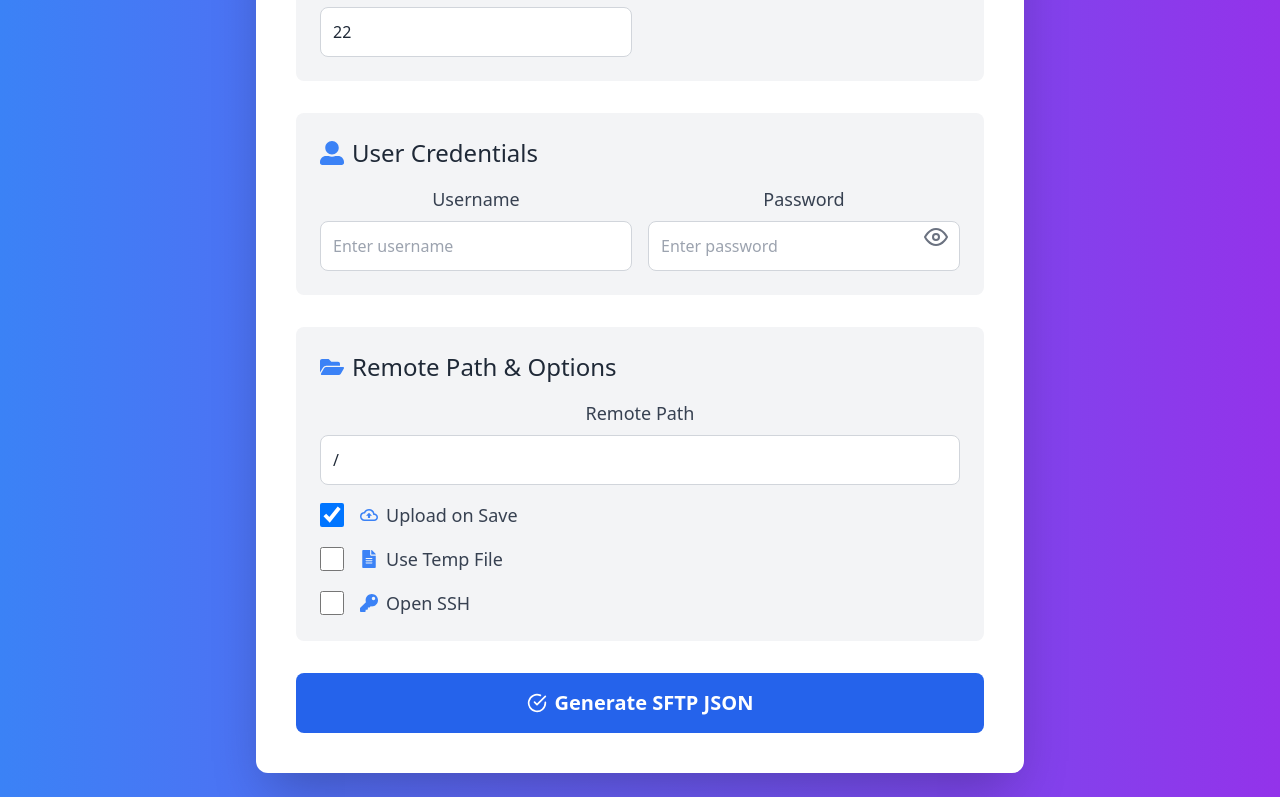
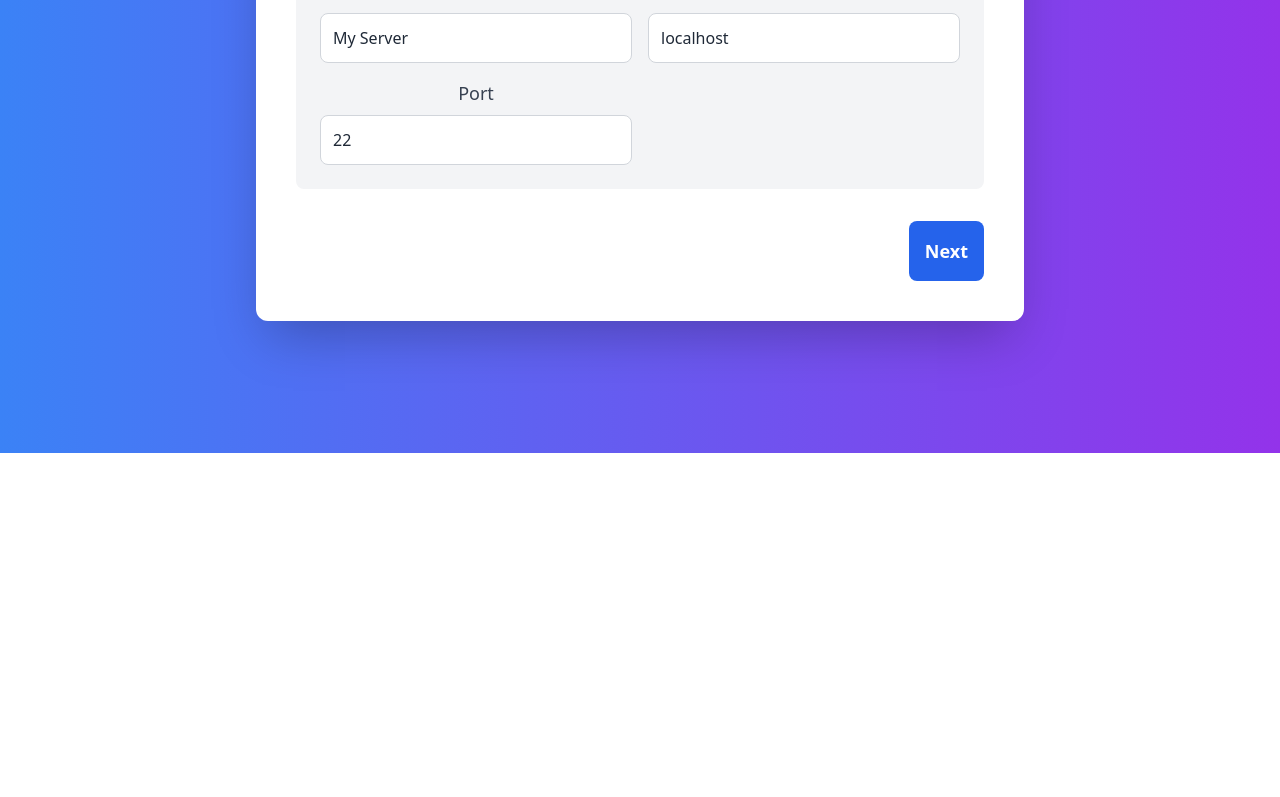
Before and after one commit to marcstampfli/sftp-generator, a React (Create React App) app: page / in a window 1280 px wide. Shown: the part 347-1144 px from the top of the page. After the commit the page ends 800 px from the top, so only its background shows below. Built offline with nearby package versions, Linux system fonts and the light colour scheme.

Commit message:
Added Form Wizard

```diff
--- a/package.json
+++ b/package.json
@@ -6,6 +6,7 @@
     "@testing-library/jest-dom": "^5.17.0",
     "@testing-library/react": "^13.4.0",
     "@testing-library/user-event": "^13.5.0",
+    "prismjs": "^1.29.0",
     "react": "^18.3.1",
     "react-dom": "^18.3.1",
     "react-icons": "^5.3.0",
--- a/src/SFTPForm.js
+++ b/src/SFTPForm.js
@@ -2,8 +2,10 @@ import React, { useState, useEffect, useRef } from 'react';
 import { toast, ToastContainer } from 'react-toastify';
 import 'react-toastify/dist/ReactToastify.css';
 import { FiCopy, FiDownload, FiCheckCircle, FiSun, FiMoon, FiEye, FiEyeOff } from 'react-icons/fi';
-import { FaServer, FaUserAlt, FaFolderOpen, FaFileAlt, FaKey } from 'react-icons/fa';
+import { FaServer, FaUserAlt, FaLock, FaFolderOpen, FaFileAlt, FaKey } from 'react-icons/fa';
 import { MdOutlineCloudUpload } from 'react-icons/md';
+import Prism from 'prismjs';
+import 'prismjs/themes/prism-tomorrow.css';
 
 const SFTPForm = () => {
   const [formData, setFormData] = useState({
@@ -11,21 +13,24 @@ const SFTPForm = () => {
     host: 'localhost',
     protocol: 'sftp',
     port: 22,
-    username: '',
+    username: 'username',
     password: '',
     remotePath: '/',
-    uploadOnSave: true,
+    uploadOnSave: false,
     useTempFile: false,
     openSsh: false,
   });
   const [generatedJSON, setGeneratedJSON] = useState('');
-  const [darkMode, setDarkMode] = useState(false);
+  const [darkMode, setDarkMode] = useState(() => JSON.parse(localStorage.getItem('darkMode')) || false);
   const [showPassword, setShowPassword] = useState(false);
+  const [step, setStep] = useState(1);
   const generatedContentRef = useRef(null);
 
   useEffect(() => {
     document.documentElement.classList.toggle('dark', darkMode);
-  }, [darkMode]);
+    localStorage.setItem('darkMode', JSON.stringify(darkMode));
+    if (generatedJSON) Prism.highlightAll();
+  }, [darkMode, generatedJSON]);
 
   const handleChange = (e) => {
     const { name, value } = e.target;
@@ -80,6 +85,14 @@ const SFTPForm = () => {
     setShowPassword((prevShowPassword) => !prevShowPassword);
   };
 
+  const nextStep = () => {
+    setStep((prevStep) => Math.min(prevStep + 1, 3));
+  };
+
+  const prevStep = () => {
+    setStep((prevStep) => Math.max(prevStep - 1, 1));
+  };
+
   return (
     <div className={`min-h-screen flex items-center justify-center p-6 transition-colors duration-300 ease-in-out ${darkMode ? 'bg-gray-900 text-white' : 'bg-gradient-to-r from-blue-500 to-purple-600 text-gray-800'}`}>
       <ToastContainer position="top-right" autoClose={3000} hideProgressBar={false} newestOnTop={false} closeOnClick rtl={false} pauseOnFocusLoss draggable pauseOnHover theme={darkMode ? 'dark' : 'light'} />
@@ -91,6 +104,7 @@ const SFTPForm = () => {
           </button>
         </div>
         <form onSubmit={handleSubmit} className="grid grid-cols-1 gap-8">
+          {step === 1 && (
             <div className={`flex flex-col p-6 ${darkMode ? 'bg-gray-700' : 'bg-gray-100'} rounded-lg transition-colors duration-300 ease-in-out`}>
               <h2 className={`text-2xl mb-4 flex items-center ${darkMode ? 'text-white' : 'text-gray-800'}`}> <FaServer className="mr-2 text-blue-500" /> Server Settings </h2>
               <div className="grid grid-cols-1 md:grid-cols-2 gap-4">
@@ -132,6 +146,8 @@ const SFTPForm = () => {
                 </div>
               </div>
             </div>
+          )}
+          {step === 2 && (
             <div className={`flex flex-col p-6 ${darkMode ? 'bg-gray-700' : 'bg-gray-100'} rounded-lg transition-colors duration-300 ease-in-out`}>
               <h2 className={`text-2xl mb-4 flex items-center ${darkMode ? 'text-white' : 'text-gray-800'}`}> <FaUserAlt className="mr-2 text-blue-500" /> User Credentials </h2>
               <div className="grid grid-cols-1 md:grid-cols-2 gap-4">
@@ -167,6 +183,8 @@ const SFTPForm = () => {
                 </div>
               </div>
             </div>
+          )}
+          {step === 3 && (
             <div className={`flex flex-col p-6 ${darkMode ? 'bg-gray-700' : 'bg-gray-100'} rounded-lg transition-colors duration-300 ease-in-out`}>
               <h2 className={`text-2xl mb-4 flex items-center ${darkMode ? 'text-white' : 'text-gray-800'}`}> <FaFolderOpen className="mr-2 text-blue-500" /> Remote Path & Options </h2>
               <div className="grid grid-cols-1 gap-4">
@@ -219,41 +237,61 @@ const SFTPForm = () => {
                 </div>
               </div>
             </div>
-          <div className="flex justify-center">
+          )}
+          <div className="flex justify-between">
+            {step > 1 && (
+              <button
+                type="button"
+                onClick={prevStep}
+                className="bg-gray-500 text-white text-lg font-semibold p-4 rounded-lg hover:bg-gray-600 transition duration-300 focus:outline-none focus:ring-4 focus:ring-gray-300 flex items-center"
+              >
+                Previous
+              </button>
+            )}
+            {step < 3 && (
+              <button
+                type="button"
+                onClick={nextStep}
+                className="ml-auto bg-blue-600 text-white text-lg font-semibold p-4 rounded-lg hover:bg-blue-700 transition duration-300 focus:outline-none focus:ring-4 focus:ring-blue-300 flex items-center"
+              >
+                Next
+              </button>
+            )}
+            {step === 3 && (
               <button
                 type="submit"
-              className={`w-full bg-blue-600 text-white text-xl font-semibold p-4 rounded-lg hover:bg-blue-700 transition duration-300 focus:outline-none focus:ring-4 focus:ring-blue-300 flex items-center justify-center ${darkMode ? 'bg-blue-800 hover:bg-blue-900' : ''}`}
+                className={`ml-auto w-auto bg-blue-600 text-white text-xl font-semibold p-4 rounded-lg hover:bg-blue-700 transition duration-300 focus:outline-none focus:ring-4 focus:ring-blue-300 flex items-center justify-center ${darkMode ? 'bg-blue-800 hover:bg-blue-900' : ''}`}
               >
                 <FiCheckCircle className="mr-2" /> Generate SFTP JSON
               </button>
+            )}
           </div>
         </form>
         {generatedJSON && (
           <div className="mt-12" ref={generatedContentRef}>
             <h2 className={`text-3xl font-semibold mb-6 ${darkMode ? 'text-white' : 'text-gray-800'}`}>Generated JSON</h2>
             <div className="relative overflow-hidden rounded-lg shadow-lg">
-              <div className={`p-6 border-l-4 ${darkMode ? 'border-blue-400 bg-gray-800 text-green-400' : 'border-blue-600 bg-gray-100 text-gray-800'}`} style={{ fontFamily: 'monospace', lineHeight: '1.5', position: 'relative' }}>
-                <div className="absolute top-0 right-0 m-3 px-2 py-1 bg-blue-500 text-white text-xs rounded">JSON Output</div>
-                <pre className="text-left pl-10 whitespace-pre overflow-x-auto">
+              <div className={`p-6 border-l-4 ${darkMode ? 'border-blue-400 bg-gray-800 text-green-400' : 'border-blue-600 bg-gray-100 text-gray-800'}`} style={{ fontFamily: 'monospace', lineHeight: '1.5' }}>
+                <div className="pl-4">
                   {generatedJSON.split('\n').map((line, index) => (
                     <div key={index} className="flex">
-                      <span className={`mr-4 text-gray-500 ${darkMode ? 'text-gray-400' : 'text-gray-600'}`}>{index + 1}</span>
+                      <span className={`pr-4 select-none ${darkMode ? 'text-gray-500' : 'text-gray-400'}`}>{index + 1}</span>
                       <span>{line}</span>
                     </div>
                   ))}
-                </pre>
+                </div>
               </div>
             </div>
             <div className="flex justify-between mt-6">
               <button
                 onClick={handleCopyToClipboard}
-                className={`bg-green-500 text-white text-lg font-semibold p-4 rounded-lg hover:bg-green-600 transition duration-300 focus:outline-none focus:ring-4 focus:ring-green-300 flex items-center ${darkMode ? 'bg-green-700 hover:bg-green-800' : ''}`}
+                className="bg-green-500 text-white text-lg font-semibold p-4 rounded-lg hover:bg-green-600 transition duration-300 focus:outline-none focus:ring-4 focus:ring-green-300 flex items-center dark:bg-green-700 dark:hover:bg-green-800"
               >
                 <FiCopy className="mr-2" /> Copy to Clipboard
               </button>
               <button
                 onClick={handleDownload}
-                className={`bg-indigo-600 text-white text-lg font-semibold p-4 rounded-lg hover:bg-indigo-700 transition duration-300 focus:outline-none focus:ring-4 focus:ring-indigo-300 flex items-center ${darkMode ? 'bg-indigo-700 hover:bg-indigo-800' : ''}`}
+                className="bg-indigo-600 text-white text-lg font-semibold p-4 rounded-lg hover:bg-indigo-700 transition duration-300 focus:outline-none focus:ring-4 focus:ring-indigo-300 flex items-center dark:bg-indigo-700 dark:hover:bg-indigo-800"
               >
                 <FiDownload className="mr-2" /> Download JSON File
               </button>
```
Also changed, not shown: 1 other file (tests, documents, lock files or other folders). Lines whose indentation alone changed are shown as unchanged.
